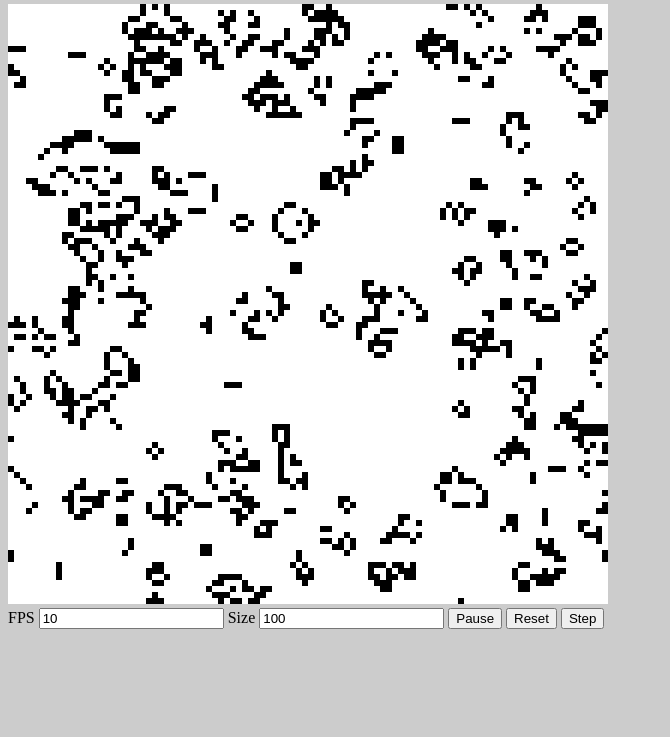
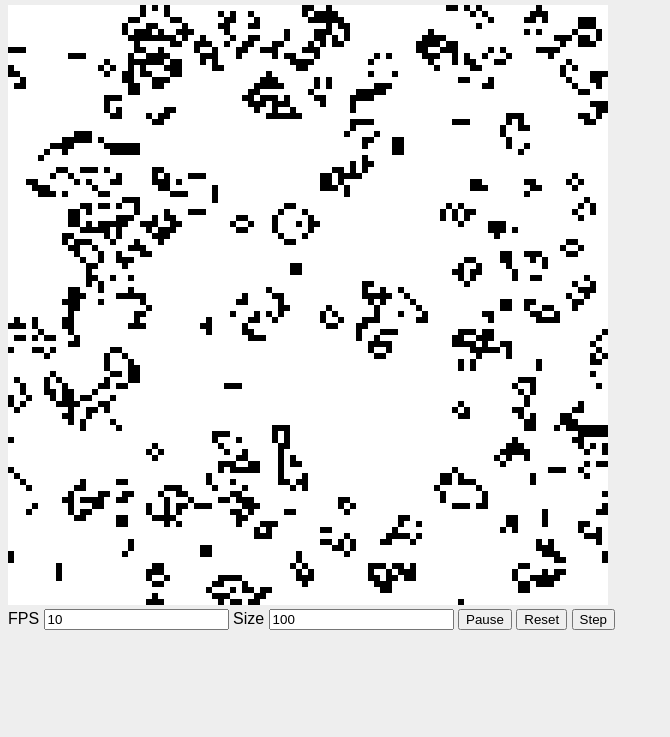
Before and after one commit to cameron-earl/conways-game-of-life, a plain HTML site: page index.html in a window 1280 px wide. Shown: the part 63-800 px from the top of the page, without its empty margins (0-670 px from the left). Drawn offline with Linux system fonts and the light colour scheme.

Commit message:
Update README

```diff
--- a/index.css
+++ b/index.css
@@ -3,5 +3,6 @@ canvas {
 }
 
 body {
-	background-color: #ccc;
+	background-color: #eee;
+	font-family: sans-serif;
 }
```
Also changed, not shown: 1 other file.
